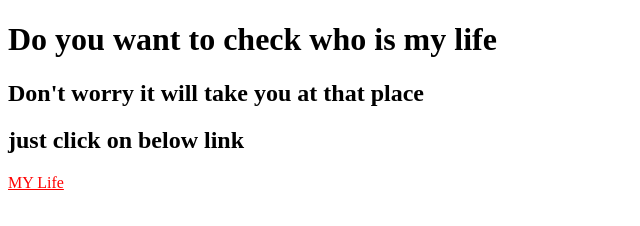
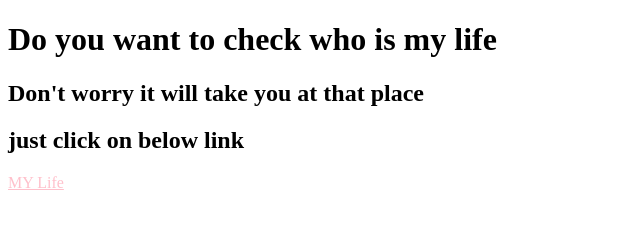
Before and after one commit to Avika359/html-love, a plain HTML site: page index.html in a window 1280 px wide. Shown: the full height of the page, 0-640 px from the left. Drawn offline with Linux system fonts and the light colour scheme.

Commit message:
Change link color in index.html
Updated link color from red to pink.

```diff
--- a/index.html
+++ b/index.html
@@ -10,6 +10,6 @@
     <h1>Do you want to check who is my life</h1>
     <h2>Don't worry it will take you at that place </h2>
     <h2>just click on below link </h2>
-    <a style="color: red;" href="./My.html">MY Life</a>
+    <a style="color: pink;" href="./My.html">MY Life</a>
 </body>
 </html>
```
